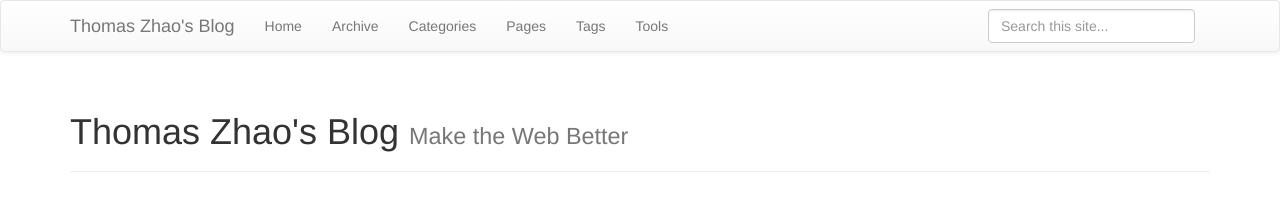
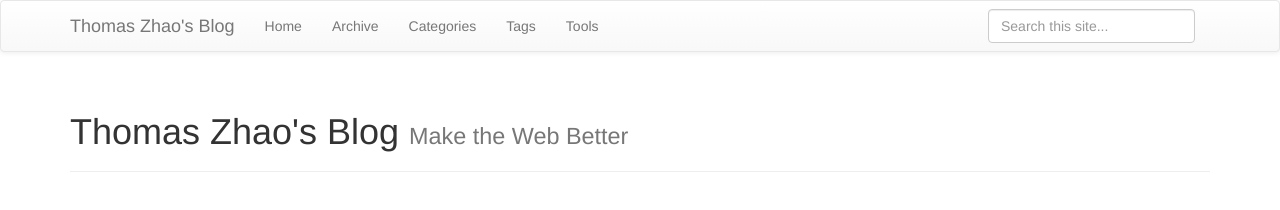
Before and after one commit to thomaszhao/thomaszhao.github.io, a Jekyll site: the page built from index.md, in a window 1280 px wide. Shown: the top 210 px of the page. Built offline with Jekyll 4.4.1, drawn with Linux system fonts in a browser that asks for light colours; nearby versions of some CDN libraries; library files that are not in the unit come from our copies.

Commit message:
default.html: delte the "pages" button from top bar.

```diff
--- a/_includes/themes/bootstrap-3/default.html
+++ b/_includes/themes/bootstrap-3/default.html
@@ -70,7 +70,6 @@
 		<li><a href="/">Home</a></li>
 		<li><a href="/archive.html">Archive</a></li>
 		<li><a href="/categories.html">Categories</a></li>
-		<li><a href="/pages.html">Pages</a></li>
 		<li><a href="/tags.html">Tags</a></li>
 		<li><a href="/tools.html">Tools</a></li>
 	  </ul>
```
